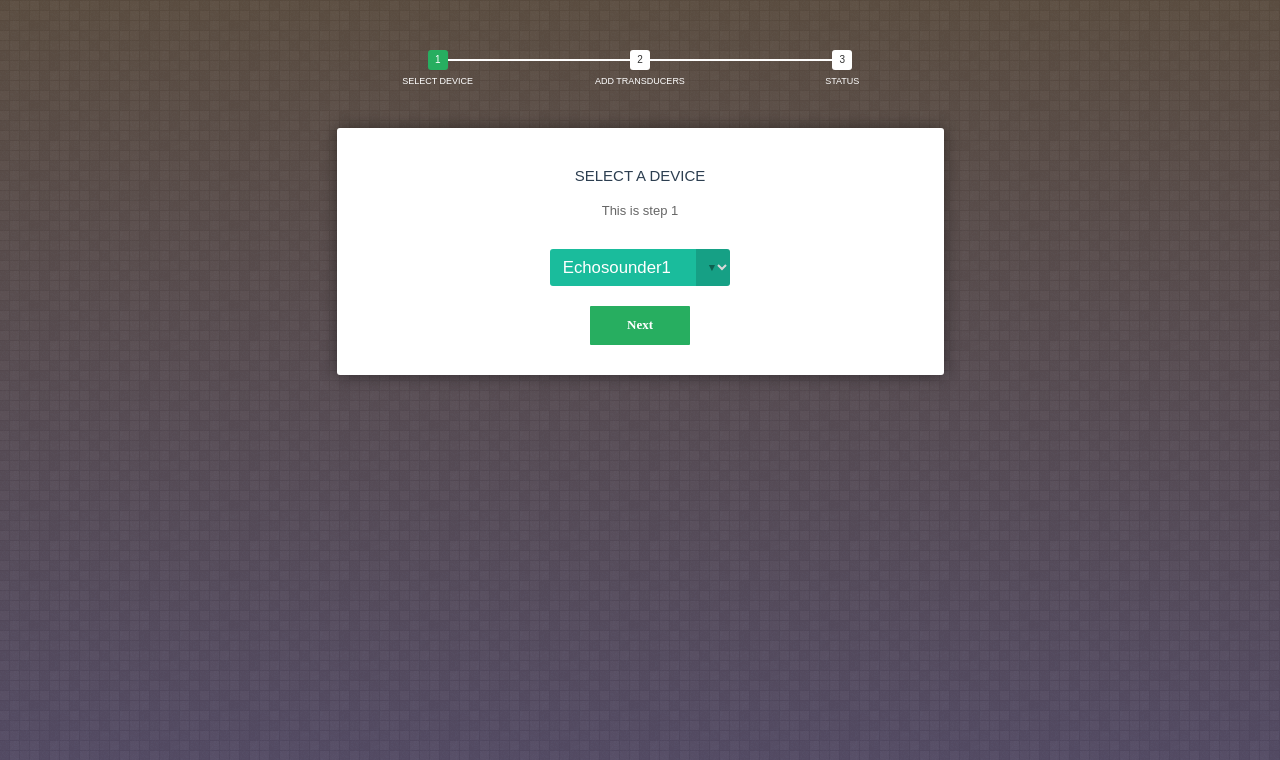
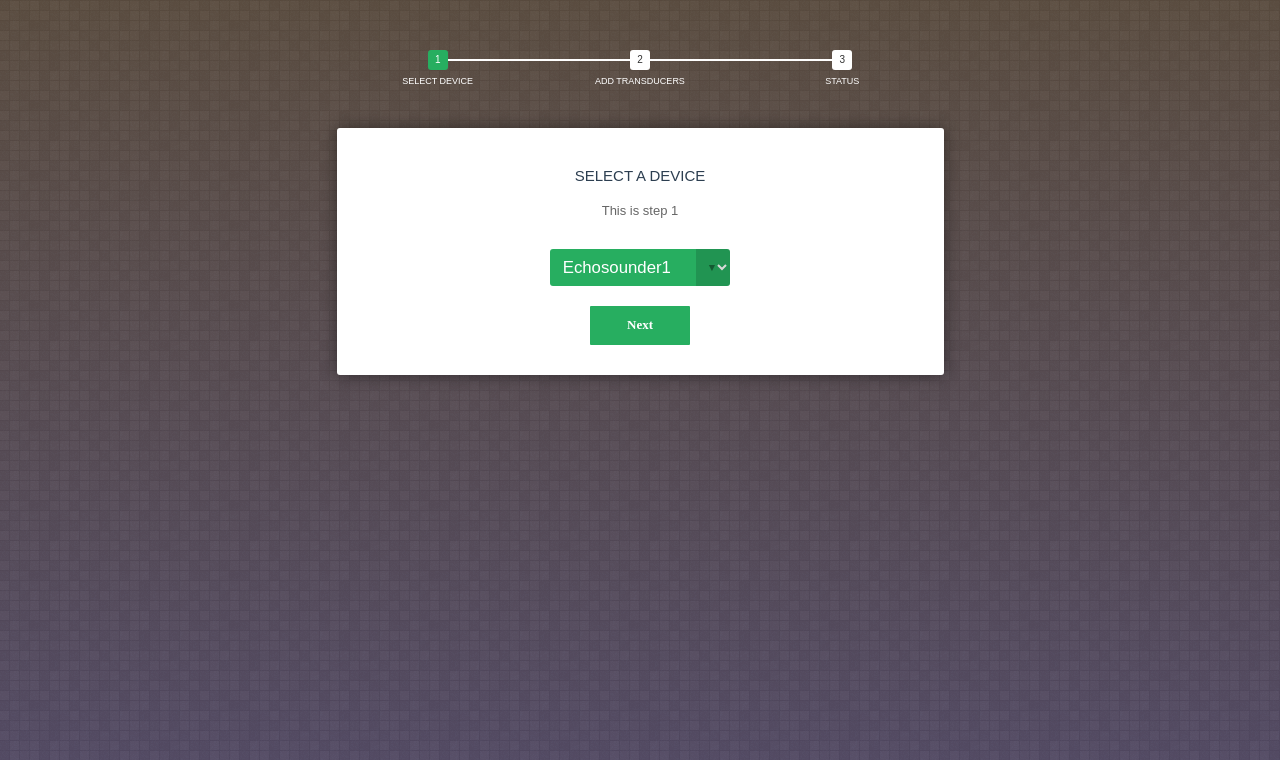
Before and after one commit to koulanurag/DeviceConfigApp, a plain HTML site: page index.html in a window 1280 px wide. Drawn offline with Linux system fonts and the light colour scheme.

Commit message:
updated custom dropdown color scheme

```diff
--- a/css/layout.css
+++ b/css/layout.css
@@ -32,7 +32,7 @@
 }
 
 .custom-dropdown select {
-  background-color: #1abc9c;
+  background-color: #27AE60;
   color: #fff;
   font-size: inherit;
   padding: .5em;
```
